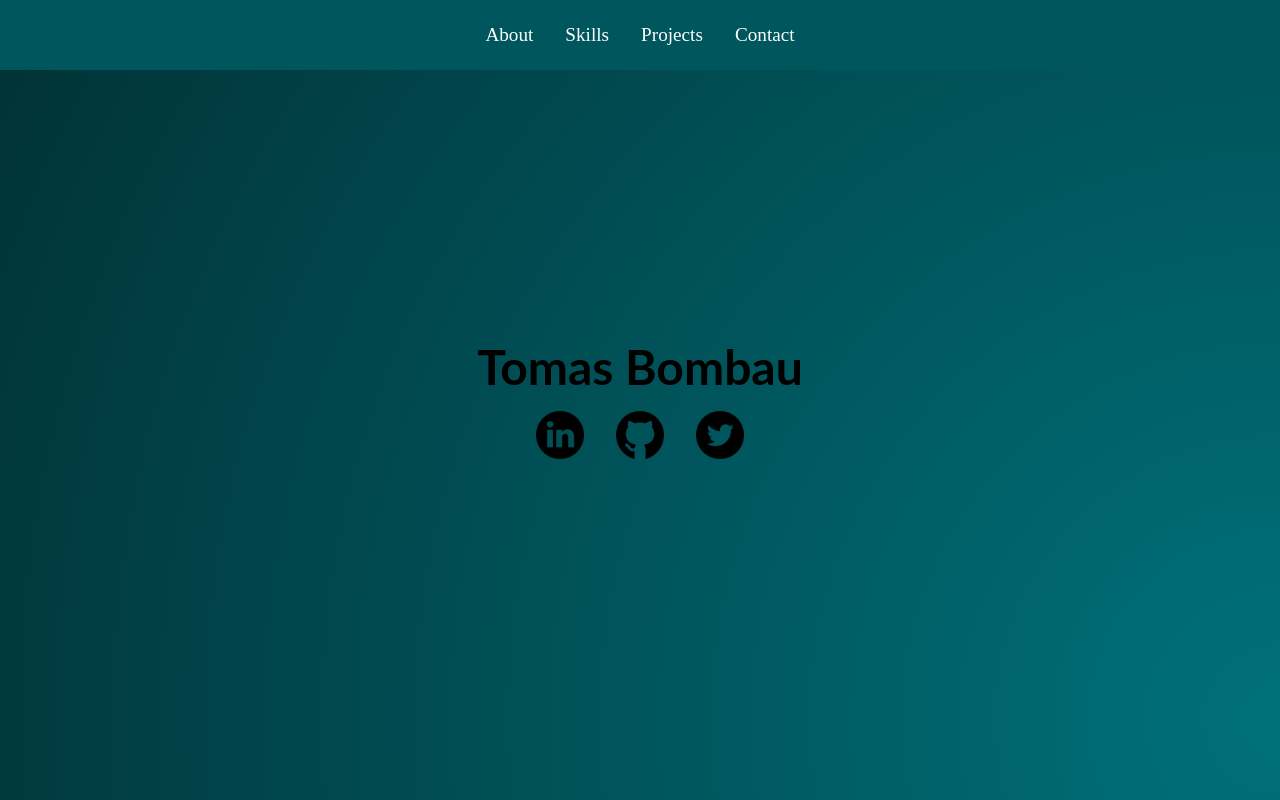
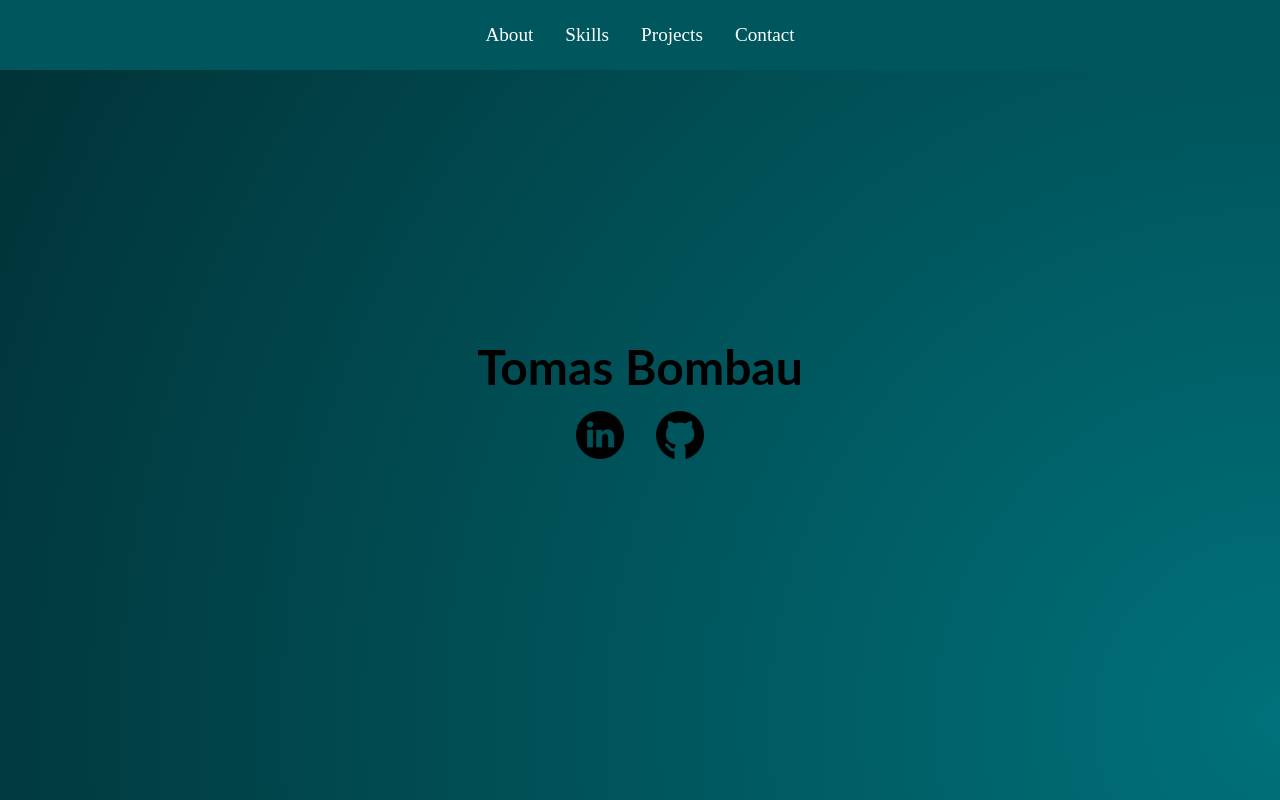
Before and after one commit to Tomas-Bombau/Portfolio, a React (Vite) app: page / in a window 1280 px wide. Shown: the top 800 px of the page. Built offline with nearby package versions, Linux system fonts and the light colour scheme.

Commit message:
FINISHED structure portolio

```diff
--- a/src/components/Main/Main.jsx
+++ b/src/components/Main/Main.jsx
@@ -1,9 +1,5 @@
-import React from "react";
 
-//assets
-import githublogo from "../../assets/githublogo.png";
-import linkedinlogo from "../../assets/linkedinlogo.png";
-import twitter from "../../assets/twitter.png";
+//CSS
 import s from "./Main.module.css";
 
 //data
@@ -15,39 +11,15 @@ import Skills from "../Skills/Skills";
 import ProjectsContainer from "../Projects/ProjectsContainer";
 import ScrollButton from "../ScrollButton/ScrollButton";
 import Contact from "../Contact/Contact";
+import Welcome from "../Welcome/Welcome";
 
 const Main = () => {
   return (
     <main>
       <ScrollButton />
-      <section className={s.backgroundFirstSection}>
-        <div className={s.headLine}>
-          <h1>Tomas Bombau</h1>
-        </div>
-        <div>
-          <ul className={s.socialPlatforms}>
-            <li>
-              <a
-                href="https://www.linkedin.com/in/tom%C3%A1s-ignacio-bombau-049a52139/"
-                target="newtab"
-              >
-                <img src={linkedinlogo} alt="" />
-              </a>
-            </li>
-            <li className="wow fadeIn" data-wow-delay=".2s">
-              <a href="https://github.com/tomas-bombau" target="newtab">
-                <img src={githublogo} alt="" />
-              </a>
-            </li>
-            <li className="wow fadeIn" data-wow-delay=".8s">
-              <a href="https://twitter.com/tomibombau" target="newtab">
-                <img src={twitter} alt="" />
-              </a>
-            </li>
-          </ul>
-        </div>
+      <section>
+        <Welcome />
       </section>
-
       <section id="about" className={s.backgroundSecondSection}>
         <section className={s.myCompetences}>
           <PersonalCard />
--- a/src/components/Main/Main.module.css
+++ b/src/components/Main/Main.module.css
@@ -1,41 +1,3 @@
-.backgroundFirstSection{
-    width: 100%;
-    height: 100vh;
-    background-image: url('../../assets/img1.png');
-    display: flex;
-    flex-direction: column;
-    justify-content: center;
-    align-items: center;
-}
-
-.headLine{
-    font-size: 2em;
-    font-weight: bold;
-}
-
-.socialPlatforms{
-    margin-top: 1em;
-    list-style: none;
-    display: flex;
-    flex-direction: row;
-    gap: 2em;
-}
-
-
-.socialPlatforms > li > a{
-    text-decoration: none;
-}
-
-.socialPlatforms > li > a > img{
-    width: 3em;
-}
-
-.socialPlatforms > li > a > img:hover{
-    background-color:  rgb(239, 211, 52);
-    border-radius: 100%;
-    border: 1px solid rgb(239, 211, 52)
-}
-
 .backgroundSecondSection{
     width: 60%;
     margin: 4em auto;
--- /dev/null
+++ b/src/components/Welcome/Welcome.jsx
@@ -0,0 +1,35 @@
+import React from 'react'
+import s from './Welcome.module.css'
+
+import githublogo from "../../assets/githublogo.png";
+import linkedinlogo from "../../assets/linkedinlogo.png";
+import twitter from "../../assets/twitter.png";
+
+const Welcome = () => {
+  return (
+    <div className={s.backgroundFirstSection}>
+        <div className={s.headLine}>
+          <h1>Tomas Bombau</h1>
+        </div>
+        <div>
+          <ul className={s.socialPlatforms}>
+            <li>
+              <a
+                href="https://www.linkedin.com/in/tom%C3%A1s-ignacio-bombau-049a52139/"
+                target="newtab"
+              >
+                <img src={linkedinlogo} alt="" />
+              </a>
+            </li>
+            <li className="wow fadeIn" data-wow-delay=".2s">
+              <a href="https://github.com/tomas-bombau" target="newtab">
+                <img src={githublogo} alt="" />
+              </a>
+            </li>
+          </ul>
+        </div>
+    </div>
+  )
+}
+
+export default Welcome
--- /dev/null
+++ b/src/components/Welcome/Welcome.module.css
@@ -0,0 +1,37 @@
+.backgroundFirstSection{
+    width: 100%;
+    height: 100vh;
+    background-image: url('../../assets/img1.png');
+    display: flex;
+    flex-direction: column;
+    justify-content: center;
+    align-items: center;
+}
+
+.headLine{
+    font-size: 2em;
+    font-weight: bold;
+}
+
+.socialPlatforms{
+    margin-top: 1em;
+    list-style: none;
+    display: flex;
+    flex-direction: row;
+    gap: 2em;
+}
+
+
+.socialPlatforms > li > a{
+    text-decoration: none;
+}
+
+.socialPlatforms > li > a > img{
+    width: 3em;
+}
+
+.socialPlatforms > li > a > img:hover{
+    background-color:  rgb(239, 211, 52);
+    border-radius: 100%;
+    border: 1px solid rgb(239, 211, 52)
+}
```
